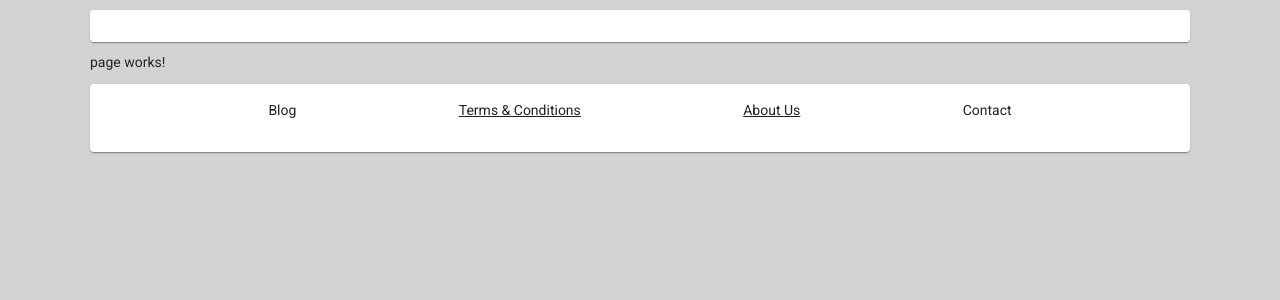
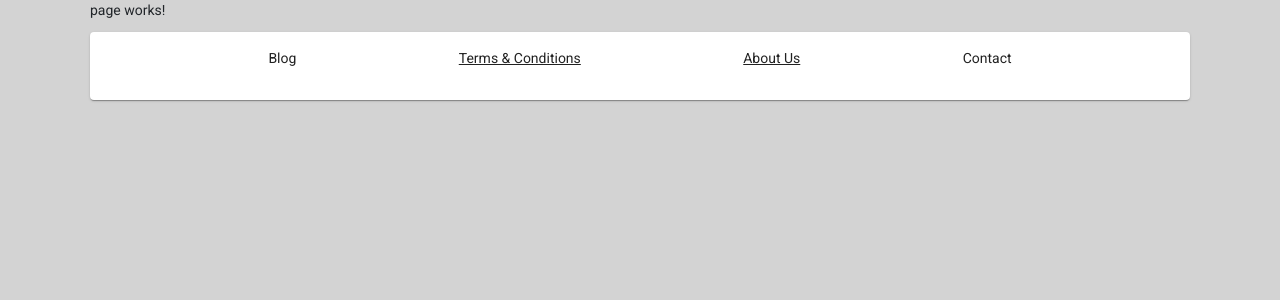
Before and after one commit to SanyiToth/simple-blog-angular, an Angular app: page /page in a window 1280 px wide. Shown: the top 300 px of the page. Built offline with nearby package versions, Linux system fonts and the light colour scheme.

Commit message:
core module imported in other moduls

```diff
--- a/src/app/core/components/page/page.component.html
+++ b/src/app/core/components/page/page.component.html
@@ -1,3 +1 @@
-
-<app-header></app-header>
 <p>page works!</p>
```
Also changed, not shown: src/app/core/core.module.ts (+14 -7 lines).
